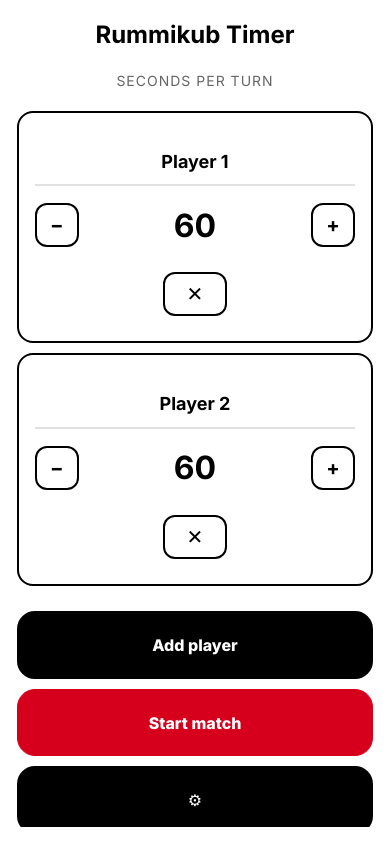
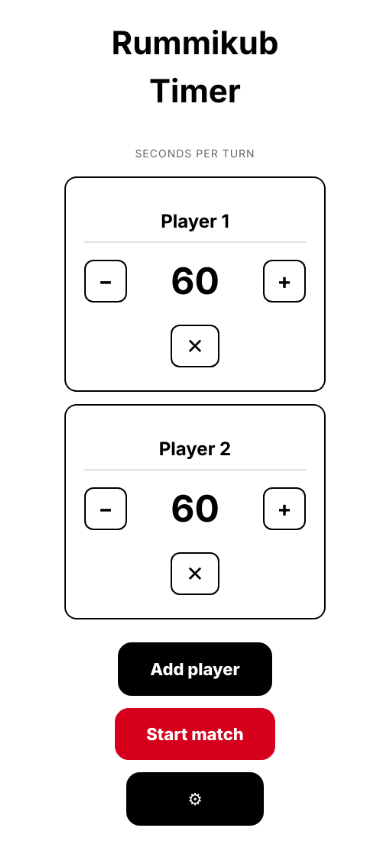
Before and after one commit to vrdlouis1/RummyTimer, a React (Vite) app: page / in a window 390 px wide. Built offline with nearby package versions, Linux system fonts and the light colour scheme.

Commit message:
scroll fix

```diff
--- a/src/App.css
+++ b/src/App.css
@@ -1,8 +1,6 @@
 .page {
   width: 100%;
-  height: 100%;
   height: 100dvh;
-  max-height: 100dvh;
   margin: 0;
   padding: 0;
   color: #000000;
@@ -10,14 +8,12 @@
   overflow: hidden;
   display: flex;
   justify-content: center;
-  align-items: stretch;
+  align-items: flex-start;
 }
 
 .page.playing {
   width: 100%;
-  height: 100%;
   height: 100dvh;
-  max-height: 100dvh;
   padding: 0;
   margin: 0;
   display: flex;
@@ -28,53 +24,50 @@
 }
 
 .app-scale {
-  width: 100%;
-  height: 100%;
-  max-width: 1200px;
+  width: 100vw;
+  max-width: 900px;
+  min-height: 100dvh;
   margin: 0 auto;
   display: flex;
   flex-direction: column;
-  overflow: hidden;
+  transform-origin: top center;
+  will-change: transform;
 }
 
 .centered-layout {
-  height: 100%;
-  max-height: 100dvh;
+  min-height: 100dvh;
   display: flex;
   flex-direction: column;
   align-items: center;
-  justify-content: flex-start;
-  padding: clamp(10px, 2vh, 24px);
+  justify-content: center;
+  padding: 24px;
   width: 100%;
-  overflow-y: auto;
-  overflow-x: hidden;
 }
 
 .header-centered {
   text-align: center;
-  margin-bottom: clamp(10px, 2vh, 32px);
+  margin-bottom: 40px;
   position: relative;
   width: 100%;
-  max-width: 1200px;
-  flex-shrink: 0;
+  max-width: 800px;
 }
 
 .header-centered h1 {
   margin: 0;
-  font-size: clamp(24px, 5vw, 48px);
+  font-size: 42px;
 }
 
 .icon-only-btn {
   position: absolute;
   top: 0;
   right: 0;
-  width: clamp(40px, 7vw, 56px);
-  height: clamp(40px, 7vw, 56px);
+  width: 48px;
+  height: 48px;
   border-radius: 14px;
   background: #ffffff;
   border: 2px solid #000000;
   color: #000000;
-  font-size: clamp(18px, 4vw, 28px);
+  font-size: 24px;
   display: flex;
   align-items: center;
   justify-content: center;
@@ -89,11 +82,7 @@
 
 .content-centered {
   width: 100%;
-  max-width: 1200px;
-  flex: 1;
-  min-height: 0;
-  overflow-y: auto;
-  overflow-x: hidden;
+  max-width: 800px;
 }
 
 .topbar {
@@ -170,22 +159,22 @@
 
 h1 {
   margin: 0;
-  font-size: clamp(24px, 5vw, 32px);
+  font-size: 32px;
 }
 
 h2 {
   margin: 0;
-  font-size: clamp(20px, 4vw, 28px);
+  font-size: 28px;
 }
 
 h3 {
   margin: 0;
-  font-size: clamp(16px, 3vw, 20px);
+  font-size: 20px;
 }
 
 h4 {
   margin: 0;
-  font-size: clamp(14px, 2.5vw, 18px);
+  font-size: 18px;
 }
 
 .field {
@@ -243,10 +232,10 @@ h4 {
 }
 
 .big-number-input {
-  font-size: clamp(32px, 6vw, 56px);
+  font-size: 48px;
   font-weight: 700;
   color: #000000;
-  min-width: clamp(80px, 12vw, 120px);
+  min-width: 100px;
   text-align: center;
   border: none;
   background: transparent;
@@ -270,13 +259,13 @@ h4 {
 }
 
 .big-btn {
-  width: clamp(44px, 8vw, 64px);
-  height: clamp(44px, 8vw, 64px);
+  width: 56px;
+  height: 56px;
   border-radius: 12px;
   border: 2px solid #000000;
   background: #ffffff;
   color: #000000;
-  font-size: clamp(20px, 4vw, 32px);
+  font-size: 28px;
   font-weight: 700;
   cursor: pointer;
   transition: all 0.15s;
@@ -450,13 +439,13 @@ h4 {
   background: #d6001c;
   color: #fff;
   border: 1px solid #d6001c;
-  padding: clamp(14px, 2.5vh, 24px) clamp(24px, 4vw, 48px);
+  padding: 20px 40px;
   border-radius: 18px;
   font-weight: 800;
-  font-size: clamp(16px, 3vw, 24px);
+  font-size: 22px;
   box-shadow: none;
-  min-height: clamp(52px, 8vh, 72px);
-  min-width: clamp(140px, 20vw, 200px);
+  min-height: 64px;
+  min-width: 180px;
 }
 
 .primary:disabled,
@@ -470,21 +459,21 @@ h4 {
   background: #000000;
   color: #fff;
   border: 1px solid #000000;
-  padding: clamp(10px, 2vh, 16px) clamp(14px, 3vw, 24px);
+  padding: 14px 22px;
   border-radius: 12px;
   font-weight: 700;
-  font-size: clamp(14px, 2.5vw, 16px);
-  min-height: clamp(44px, 7vh, 56px);
+  font-size: 16px;
+  min-height: 52px;
 }
 
 .ghost {
   background: transparent;
   color: #000000;
   border: 1px solid #000000;
-  padding: clamp(10px, 1.8vh, 14px) clamp(12px, 2.5vw, 20px);
+  padding: 12px 18px;
   border-radius: 12px;
-  font-size: clamp(13px, 2.2vw, 15px);
-  min-height: clamp(40px, 6vh, 52px);
+  font-size: 15px;
+  min-height: 48px;
 }
 
 .primary:hover,
@@ -551,9 +540,9 @@ h4 {
 }
 
 .big-time {
-  font-size: clamp(48px, min(16vw, 22vh), 180px);
+  font-size: 160px;
   font-weight: 900;
-  letter-spacing: clamp(-3px, -0.6vw, -1px);
+  letter-spacing: -4px;
   margin: 0;
   color: #0f1115;
   line-height: 1;
@@ -616,11 +605,9 @@ h4 {
 .fullscreen-timer {
   display: flex;
   flex-direction: column;
-  height: 100%;
-  max-height: 100dvh;
+  min-height: 100dvh;
   background: #ffffff;
-  padding: clamp(8px, 1.5vh, 16px);
-  overflow: hidden;
+  padding: 20px;
 }
 
 .timer-header {
@@ -633,12 +620,11 @@ h4 {
 .timer-header-centered {
   position: relative;
   text-align: center;
-  margin-bottom: clamp(6px, 1.5vh, 20px);
-  flex-shrink: 0;
+  margin-bottom: 20px;
 }
 
 .player-name-centered {
-  font-size: clamp(18px, min(5vw, 5vh), 48px);
+  font-size: 42px;
   font-weight: 800;
   margin: 0;
   color: #000000;
@@ -665,13 +651,13 @@ h4 {
 }
 
 .mini-btn {
-  width: clamp(44px, 7.2vw, 56px);
-  height: clamp(44px, 7.2vw, 56px);
+  width: 48px;
+  height: 48px;
   border-radius: 14px;
   background: #ffffff;
   border: 2px solid #000000;
   color: #000000;
-  font-size: clamp(18px, 3.6vw, 24px);
+  font-size: 22px;
   display: flex;
   align-items: center;
   justify-content: center;
@@ -716,9 +702,7 @@ h4 {
   align-items: center;
   justify-content: center;
   position: relative;
-  margin: clamp(4px, 1vh, 12px) 0;
-  min-height: 0;
-  overflow: hidden;
+  margin: 20px 0;
 }
 
 .timer-display {
@@ -728,12 +712,10 @@ h4 {
 
 .action-bar {
   display: flex;
-  gap: clamp(8px, 2vw, 16px);
+  gap: 16px;
   justify-content: center;
   align-items: center;
-  margin-top: clamp(4px, 1vh, 12px);
-  flex-wrap: nowrap;
-  flex-shrink: 0;
+  margin-top: 20px;
 }
 
 .next-btn {
@@ -761,16 +743,16 @@ h4 {
   background: #d6001c;
   color: #fff;
   border: none;
-  padding: clamp(10px, 2vh, 22px) clamp(14px, 3vw, 32px);
+  padding: 20px 36px;
   border-radius: 20px;
   font-weight: 800;
-  font-size: clamp(14px, min(3.5vw, 3vh), 28px);
+  font-size: 26px;
   box-shadow: none;
   cursor: pointer;
   transition: all 0.2s ease;
   letter-spacing: 1px;
   flex: 1;
-  max-width: 300px;
+  max-width: 280px;
 }
 
 .rummi-btn:hover {
@@ -781,10 +763,10 @@ h4 {
   background: #000000;
   color: #fff;
   border: none;
-  padding: clamp(10px, 2vh, 22px) clamp(14px, 3vw, 32px);
+  padding: 20px 36px;
   border-radius: 20px;
   font-weight: 800;
-  font-size: clamp(14px, min(3.5vw, 3vh), 28px);
+  font-size: 26px;
   box-shadow: none;
   cursor: pointer;
   transition: all 0.2s ease;
@@ -792,7 +774,7 @@ h4 {
 
 /* History + archives (card layout, no-scroll friendly) */
 .history-panel {
-  margin-top: clamp(8px, 1.5vh, 18px);
+  margin-top: 16px;
 }
 
 .history-pagination {
@@ -896,17 +878,17 @@ h4 {
 
 .scores-grid {
   display: grid;
-  grid-template-columns: repeat(auto-fit, minmax(220px, 1fr));
-  gap: clamp(12px, 2vh, 24px);
-  margin-bottom: clamp(16px, 3vh, 40px);
+  grid-template-columns: repeat(auto-fit, minmax(200px, 1fr));
+  gap: 20px;
+  margin-bottom: 30px;
 }
 
 .score-box {
   display: flex;
   flex-direction: column;
   align-items: center;
-  gap: clamp(10px, 2vh, 20px);
-  padding: clamp(16px, 3vh, 40px) clamp(12px, 2vw, 30px);
+  gap: 16px;
+  padding: 28px 24px;
   border: 2px solid #000000;
   border-radius: 16px;
   background: #ffffff;
@@ -919,7 +901,7 @@ h4 {
 
 .score-box h3 {
   margin: 0;
-  font-size: clamp(18px, 4vw, 28px);
+  font-size: 24px;
   font-weight: 800;
   text-align: center;
 }
@@ -928,15 +910,15 @@ h4 {
   background: #000000;
   color: #ffffff;
   border-radius: 12px;
-  padding: clamp(4px, 1vh, 8px) clamp(10px, 2vw, 16px);
+  padding: 8px 14px;
   font-weight: 700;
-  font-size: clamp(14px, 2.5vw, 18px);
+  font-size: 16px;
 }
 
 .help-text {
   margin: 0;
   color: #666666;
-  font-size: clamp(12px, 2vw, 14px);
+  font-size: 13px;
   text-align: center;
 }
 
@@ -971,78 +953,14 @@ h4 {
     grid-template-columns: 1fr;
   }
 
-  .actions-centered {
-    flex-direction: column;
-    width: 100%;
-  }
-
-  .action-button {
-    width: 100%;
-  }
-
   .settings-grid {
     grid-template-columns: 1fr;
-  }
-
-  .primary {
-    width: 100%;
-  }
-
-  .timer-face {
-    width: 100%;
-  }
-
-  .player-name {
-    font-size: 28px;
-  }
-
-  .mini-btn {
-    width: 44px;
-    height: 44px;
-    font-size: 18px;
-  }
-}
-
-@media (max-width: 520px) {
-  .timer-header-centered {
-    display: flex;
-    flex-direction: column;
-    align-items: center;
-    gap: 4px;
-  }
-
-  .corner-controls {
-    position: static;
-    justify-content: center;
-  }
-
-  .action-bar {
-    flex-direction: row;
-    width: 100%;
-  }
-
-  .rummi-btn,
-  .pause-btn {
-    flex: 1;
-    max-width: none;
-  }
-}
-
-@media (max-width: 420px) {
-  .corner-controls {
-    gap: 6px;
-  }
-
-  .mini-btn {
-    width: clamp(36px, 9vw, 44px);
-    height: clamp(36px, 9vw, 44px);
-    font-size: clamp(14px, 4vw, 18px);
   }
 }
 
 /* Additional section styles */
 .players-section {
-  margin-bottom: clamp(16px, 3vh, 40px);
+  margin-bottom: 30px;
 }
 
 .section-header {
@@ -1074,9 +992,9 @@ h4 {
 
 .players-grid-horizontal {
   display: grid;
-  grid-template-columns: repeat(auto-fit, minmax(240px, 1fr));
-  gap: clamp(10px, 2vw, 20px);
-  margin-bottom: clamp(16px, 3vh, 40px);
+  grid-template-columns: repeat(auto-fit, minmax(220px, 1fr));
+  gap: 16px;
+  margin-bottom: 30px;
 }
 
 .add-player-btn {
@@ -1100,11 +1018,10 @@ h4 {
 
 .actions-centered {
   display: flex;
-  gap: clamp(10px, 2vw, 20px);
+  gap: 16px;
   justify-content: center;
   align-items: center;
-  margin-top: clamp(16px, 3vh, 40px);
-  flex-shrink: 0;
+  margin-top: 30px;
   flex-wrap: wrap;
 }
 
@@ -1112,14 +1029,14 @@ h4 {
   background: #000000;
   color: #fff;
   border: 2px solid #000000;
-  padding: clamp(14px, 2.5vh, 24px) clamp(24px, 4vw, 48px);
+  padding: 20px 40px;
   border-radius: 18px;
   font-weight: 800;
-  font-size: clamp(16px, 3vw, 24px);
+  font-size: 22px;
   cursor: pointer;
   transition: all 0.2s ease;
-  min-height: clamp(52px, 8vh, 72px);
-  min-width: clamp(140px, 20vw, 200px);
+  min-height: 64px;
+  min-width: 180px;
 }
 
 .action-button:hover {
@@ -1141,8 +1058,8 @@ h4 {
   display: flex;
   flex-direction: column;
   align-items: center;
-  gap: clamp(12px, 2vh, 24px);
-  padding: clamp(16px, 3vh, 40px) clamp(16px, 2vw, 30px);
+  gap: 20px;
+  padding: 30px 24px;
   border: 2px solid #000000;
   border-radius: 16px;
   background: #ffffff;
@@ -1151,12 +1068,12 @@ h4 {
 .player-name-box {
   width: 100%;
   text-align: center;
-  padding: clamp(8px, 1.5vh, 16px);
+  padding: 12px;
   border: none;
   background: transparent;
   color: #000000;
   font-weight: 700;
-  font-size: clamp(18px, 4vw, 28px);
+  font-size: 24px;
   border-bottom: 2px solid #e0e0e0;
 }
 
@@ -1171,7 +1088,7 @@ h4 {
   display: flex;
   align-items: center;
   justify-content: center;
-  gap: clamp(10px, 2vw, 20px);
+  gap: 16px;
   width: 100%;
 }
 
@@ -1207,7 +1124,7 @@ h4 {
 
 .settings-section {
   margin-bottom: 0;
-  padding: clamp(16px, 2.5vh, 30px);
+  padding: 24px;
   border: 2px solid #000000;
   border-radius: 16px;
 }
@@ -1225,8 +1142,8 @@ h4 {
 
 .settings-grid {
   display: grid;
-  grid-template-columns: repeat(auto-fit, minmax(220px, 1fr));
-  gap: clamp(12px, 2vw, 20px);
+  grid-template-columns: repeat(auto-fit, minmax(200px, 1fr));
+  gap: 16px;
   width: 100%;
 }
 
@@ -1287,14 +1204,14 @@ h4 {
 .switch-large {
   display: flex;
   align-items: center;
-  gap: 16px;
+  gap: 14px;
   font-weight: 700;
-  font-size: clamp(16px, 3vw, 24px);
+  font-size: 20px;
 }
 
 .switch-large input {
-  width: clamp(20px, 4vw, 28px);
-  height: clamp(20px, 4vw, 28px);
+  width: 24px;
+  height: 24px;
   cursor: pointer;
 }
 
--- a/src/App.tsx
+++ b/src/App.tsx
@@ -151,6 +151,61 @@ function App() {
   const startPerfRef = useRef<number>(0)
   const elapsedBeforeRunRef = useRef<number>(0)
   const toneRef = useRef(createTonePlayer())
+  const appScaleRef = useRef<HTMLDivElement | null>(null)
+
+  // Scale the entire UI to fit viewport without scrolling
+  useEffect(() => {
+    const el = appScaleRef.current
+    if (!el) return
+
+    let rafId = 0
+
+    const measureAndScale = () => {
+      rafId = 0
+
+      // Temporarily reset scale to measure natural size
+      el.style.transform = 'scale(1)'
+      el.style.transformOrigin = 'top center'
+
+      // Force reflow to get accurate measurements
+      const rect = el.scrollHeight
+      const scrollW = el.scrollWidth
+
+      const viewportW = window.innerWidth
+      const viewportH = window.innerHeight
+
+      // Calculate scale needed to fit content in viewport
+      const scaleX = viewportW / Math.max(scrollW, 1)
+      const scaleY = viewportH / Math.max(rect, 1)
+      const scale = Math.min(scaleX, scaleY, 1.5) // Cap at 1.5x max
+
+      // Apply scale
+      el.style.transform = `scale(${scale})`
+      el.style.transformOrigin = 'top center'
+    }
+
+    const schedule = () => {
+      if (rafId) return
+      rafId = window.requestAnimationFrame(measureAndScale)
+    }
+
+    // Observe size changes
+    const ro = new ResizeObserver(schedule)
+    ro.observe(el)
+
+    window.addEventListener('resize', schedule)
+    window.addEventListener('orientationchange', schedule)
+
+    // Initial measure
+    schedule()
+
+    return () => {
+      if (rafId) window.cancelAnimationFrame(rafId)
+      ro.disconnect()
+      window.removeEventListener('resize', schedule)
+      window.removeEventListener('orientationchange', schedule)
+    }
+  }, [phase, players.length, draftPlayers.length, scoreHistory.length, archives.length])
 
   const longPressTimerRef = useRef<number | null>(null)
 
@@ -553,7 +608,7 @@ function App() {
       onClick={phase === 'playing' ? nextTurn : undefined}
       style={phase === 'playing' ? { cursor: 'pointer' } : undefined}
     >
-      <div className="app-scale">
+      <div className="app-scale" ref={appScaleRef}>
       {phase === 'setup' ? (
         <>
           <div className="centered-layout">
```
